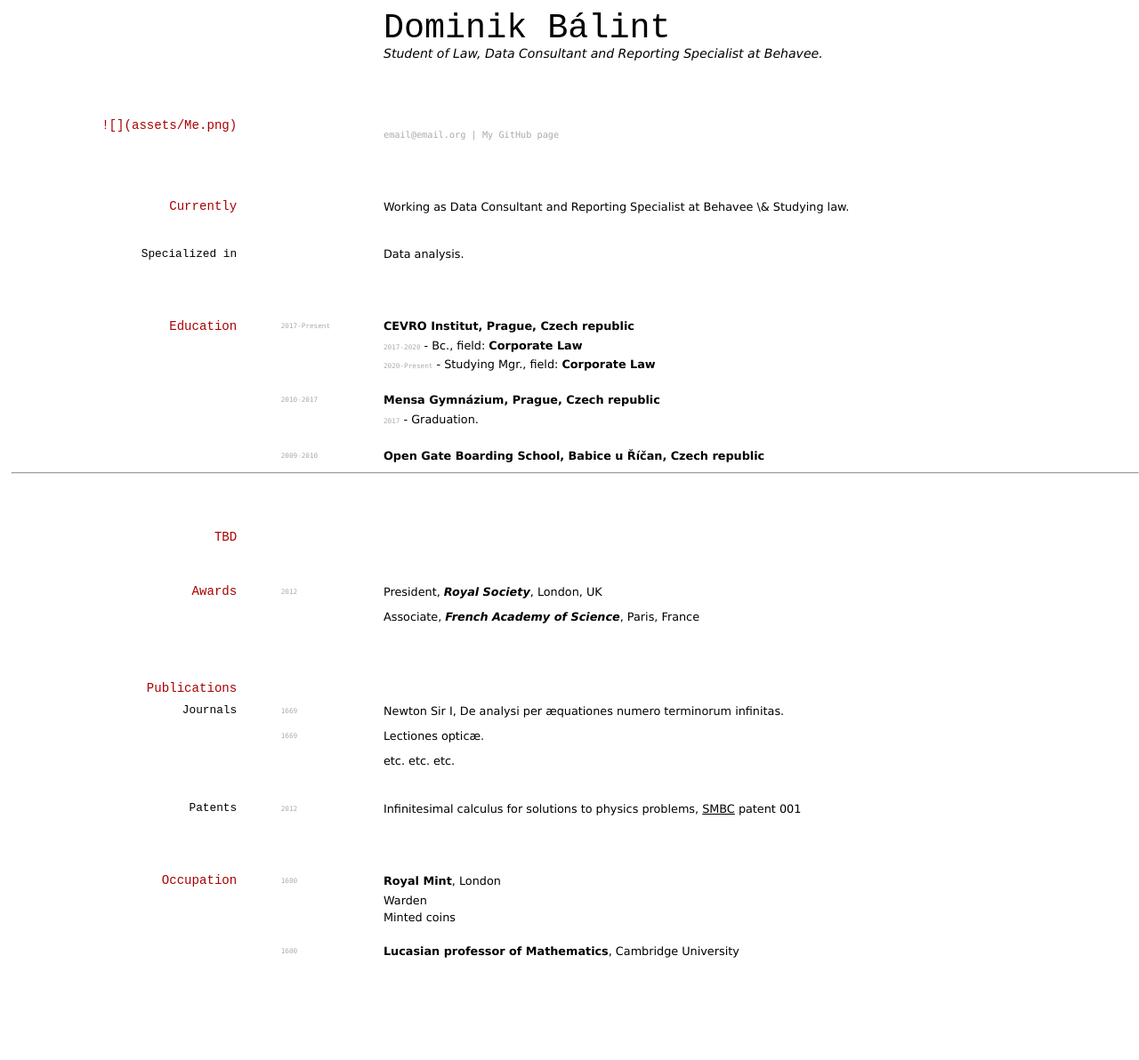
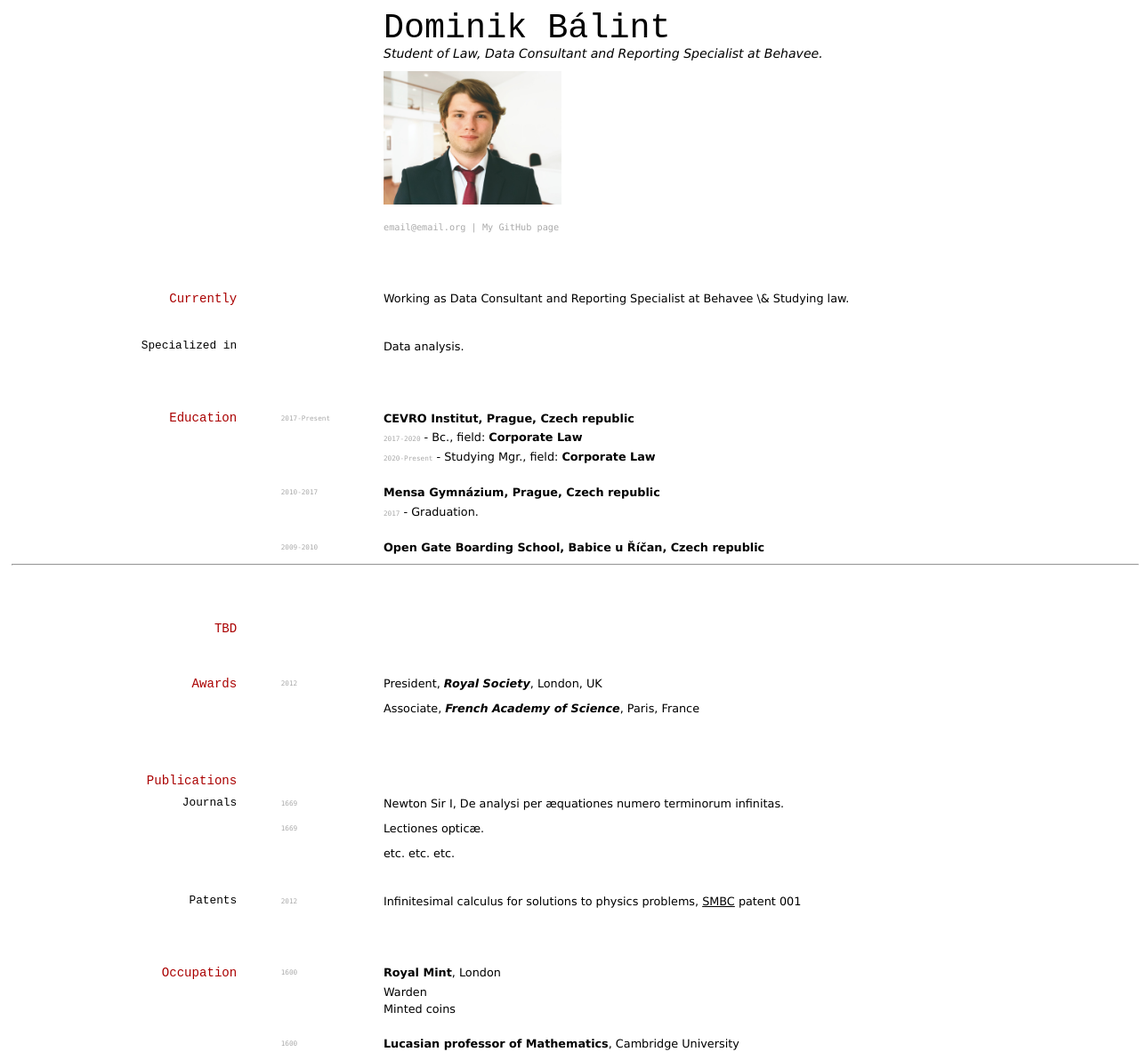
Before and after one commit to Dominik-97/curriculum-vitae, a Jekyll site: the page built from index.md, in a window 1280 px wide. Shown: the whole page at 89% size. Built offline with Jekyll 4.4.1, drawn with Linux system fonts in a browser that asks for light colours; before the commit the page ends 1088 px from its top, so only the background shows below that.

Commit message:
Update index.md

```diff
--- a/index.md
+++ b/index.md
@@ -5,7 +5,7 @@ title: Dominik Bálint's CV
 # Dominik Bálint
 Student of Law, Data Consultant and Reporting Specialist at Behavee.
 
-<h2> ![](assets/Me.png) </h2>
+<img src="assets/Me.png" alt="Picture of me" style="width:200px;"/>
 
 <div id="webaddress">
 <a href="email@email.cz">email@email.org</a>
```
